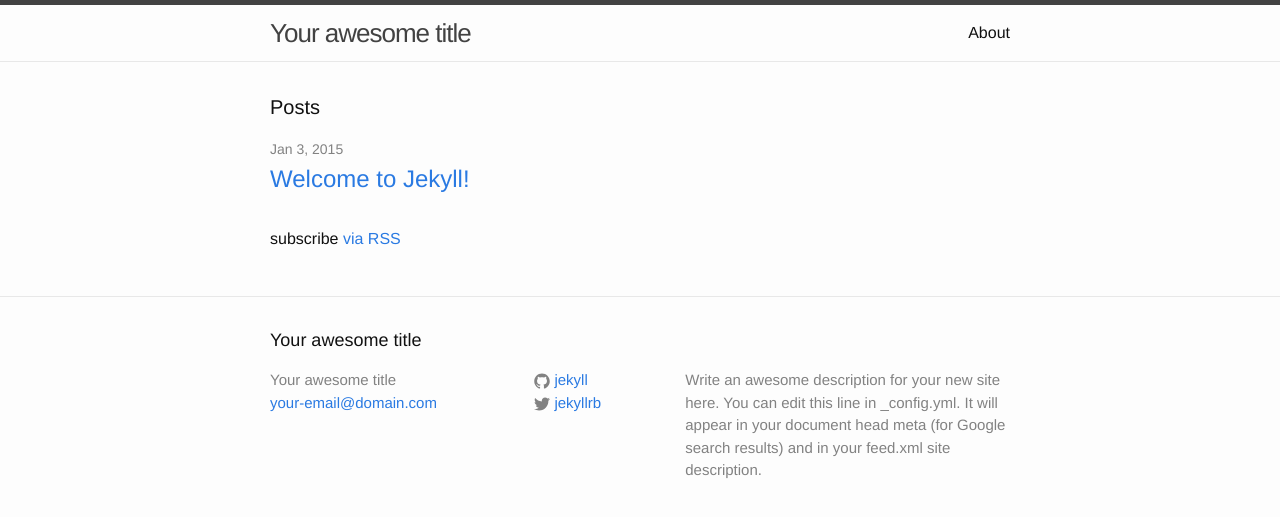
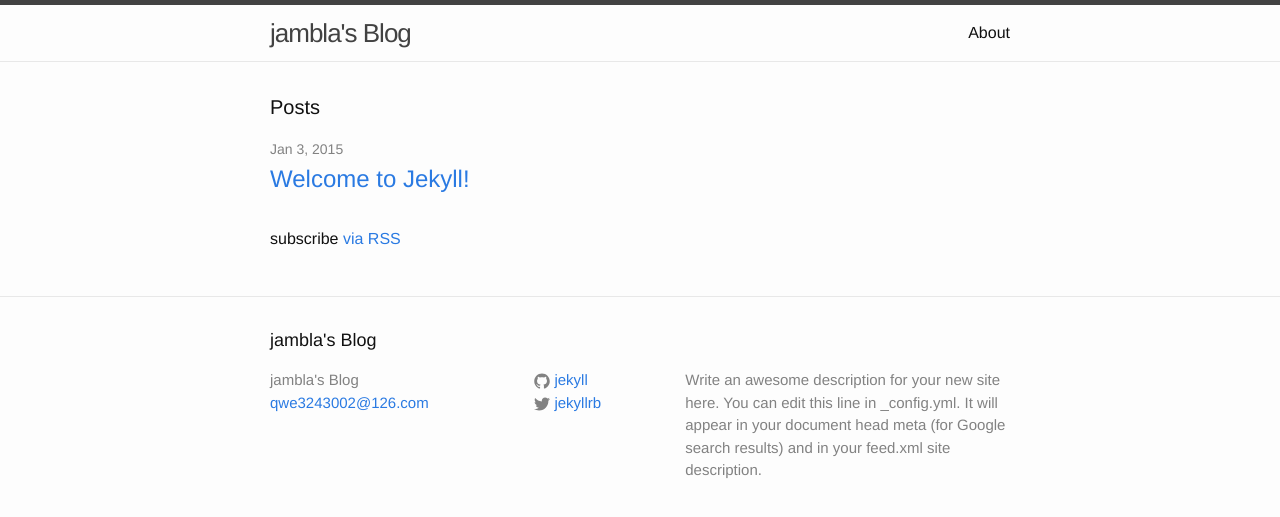
Before and after one commit to qwe3243002/qwe3243002.github.io, a Jekyll site: the page built from index.html, in a window 1280 px wide. Shown: the top 517 px of the page. Built offline with Jekyll 4.4.1, drawn with Linux system fonts in a browser that asks for light colours.

Commit message:
Update _config.yml

```diff
--- a/_config.yml
+++ b/_config.yml
@@ -1,12 +1,12 @@
 # Site settings
-title: Your awesome title
-email: your-email@domain.com
+title: jambla's Blog
+email: qwe3243002@126.com
 description: > # this means to ignore newlines until "baseurl:"
   Write an awesome description for your new site here. You can edit this
   line in _config.yml. It will appear in your document head meta (for
   Google search results) and in your feed.xml site description.
 baseurl: "" # the subpath of your site, e.g. /blog/
-url: "http://yourdomain.com" # the base hostname & protocol for your site
+url: "http://jambla.com" # the base hostname & protocol for your site
 twitter_username: jekyllrb
 github_username:  jekyll
 
```
